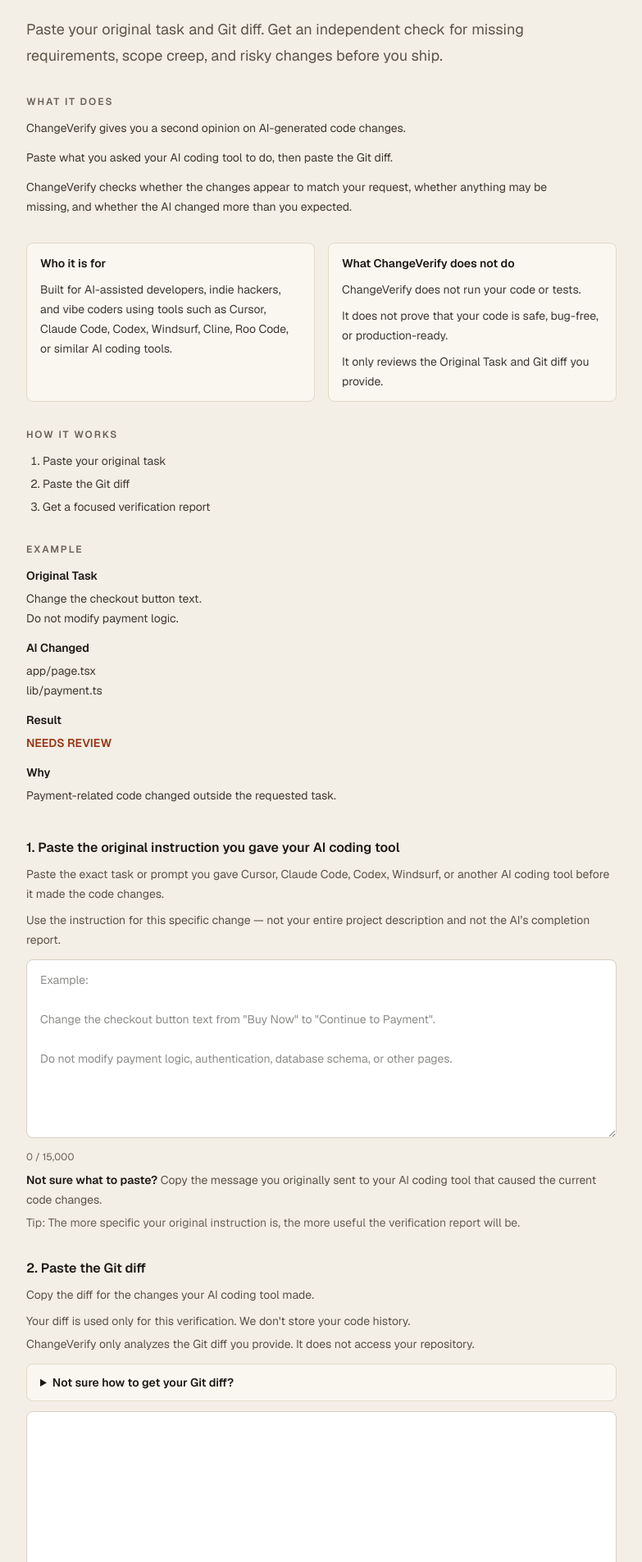
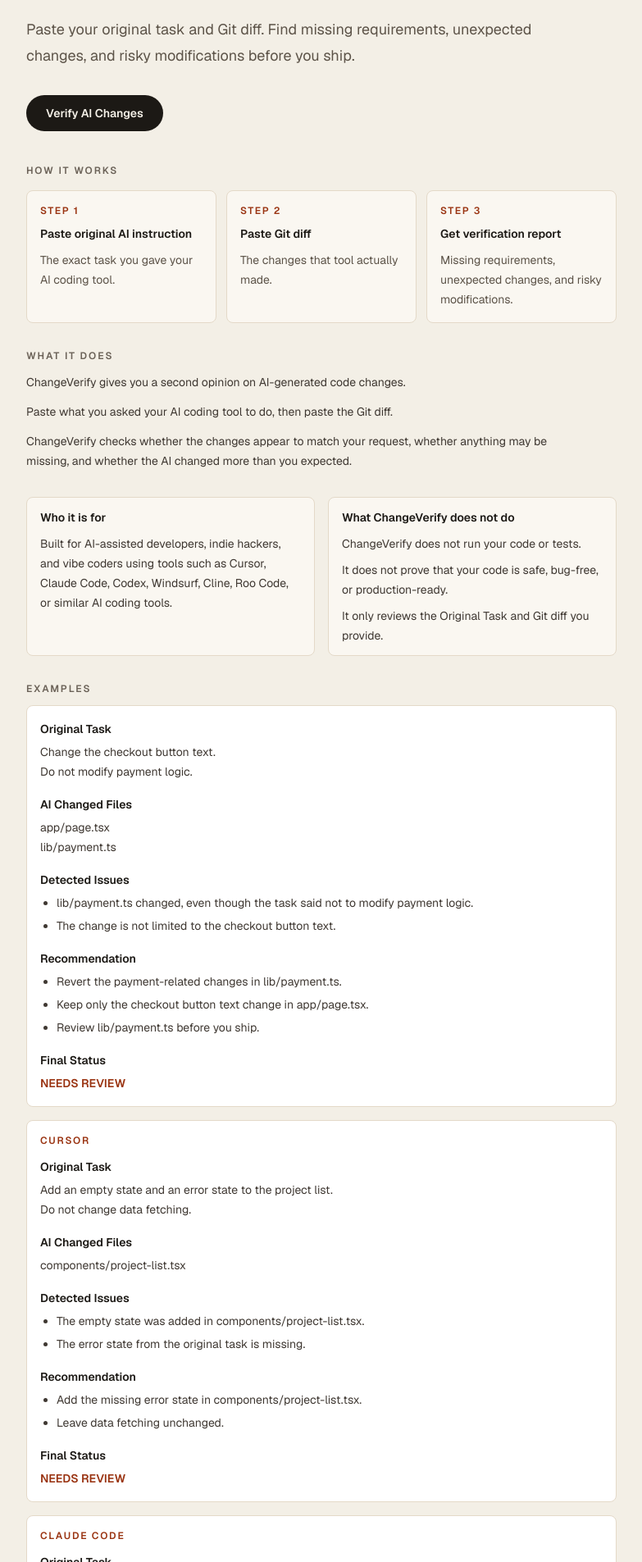
Before and after one commit to Tiger-teng2026/ChangeVerify, a Next.js app: page / in a window 1280 px wide. Shown: the part 215-2120 px from the top of the page at 82% size, without its empty margins (248-1031 px from the left). Built offline with nearby package versions, Linux system fonts and the light colour scheme.

Commit message:
Improve landing page conversion

```diff
--- a/app/layout.tsx
+++ b/app/layout.tsx
@@ -13,9 +13,14 @@
 });
 
 export const metadata: Metadata = {
-  title: "ChangeVerify",
+  title: "ChangeVerify - Verify AI Coding Agent Changes Before Shipping",
   description:
-    "Paste your original task and Git diff. Get an independent check for missing requirements, scope creep, and risky changes before you ship.",
+    "Verify whether AI coding agents actually completed your request. Analyze Git diff to find missing requirements, unexpected changes, and risky modifications before shipping.",
+  openGraph: {
+    title: "ChangeVerify - Verify AI Coding Agent Changes",
+    description:
+      "Check whether Cursor, Claude Code, and other AI coding agents actually did what you asked.",
+  },
 };
 
 export default function RootLayout({ children }: LayoutProps<"/">) {
--- a/app/page.tsx
+++ b/app/page.tsx
@@ -10,12 +10,18 @@
   return (
     <Shell>
       <h1 className="text-4xl font-semibold tracking-tight text-balance sm:text-5xl sm:leading-[1.1]">
-        Did your AI coding agent actually do what you asked?
+        Did Your AI Coding Agent Actually Do What You Asked?
       </h1>
       <p className="mt-5 max-w-2xl text-lg leading-8 text-[#5c5348]">
-        Paste your original task and Git diff. Get an independent check for missing requirements,
-        scope creep, and risky changes before you ship.
+        Paste your original task and Git diff. Find missing requirements, unexpected changes, and
+        risky modifications before you ship.
       </p>
+      <a
+        href="#verify"
+        className="mt-8 inline-flex rounded-full bg-[#1c1915] px-6 py-3 text-sm font-semibold text-[#f3efe6]"
+      >
+        Verify AI Changes
+      </a>
       <ProductIntro />
       <VerifyForm hardMaxDiffChars={readHardMaxDiffChars()} maxTaskChars={MAX_TASK_CHARS} />
     </Shell>
--- a/components/product-intro.tsx
+++ b/components/product-intro.tsx
@@ -1,6 +1,89 @@
+const examples = [
+  {
+    tool: "",
+    originalTask: "Change the checkout button text.\nDo not modify payment logic.",
+    files: ["app/page.tsx", "lib/payment.ts"],
+    issues: [
+      "lib/payment.ts changed, even though the task said not to modify payment logic.",
+      "The change is not limited to the checkout button text.",
+    ],
+    recommendations: [
+      "Revert the payment-related changes in lib/payment.ts.",
+      "Keep only the checkout button text change in app/page.tsx.",
+      "Review lib/payment.ts before you ship.",
+    ],
+    status: "NEEDS REVIEW",
+  },
+  {
+    tool: "Cursor",
+    originalTask:
+      "Add an empty state and an error state to the project list.\nDo not change data fetching.",
+    files: ["components/project-list.tsx"],
+    issues: [
+      "The empty state was added in components/project-list.tsx.",
+      "The error state from the original task is missing.",
+    ],
+    recommendations: [
+      "Add the missing error state in components/project-list.tsx.",
+      "Leave data fetching unchanged.",
+    ],
+    status: "NEEDS REVIEW",
+  },
+  {
+    tool: "Claude Code",
+    originalTask:
+      'Update the pricing page headline to "Plans for indie developers".\nDo not change checkout, billing, or environment variables.',
+    files: ["app/pricing/page.tsx", "lib/billing.ts", ".env.example"],
+    issues: [
+      "lib/billing.ts and .env.example changed outside the headline task.",
+      "A billing environment variable name was changed.",
+    ],
+    recommendations: [
+      "Revert lib/billing.ts and .env.example.",
+      "Keep only the headline change in app/pricing/page.tsx.",
+    ],
+    status: "NEEDS REVIEW",
+  },
+];
+
+const steps = [
+  {
+    title: "Paste original AI instruction",
+    detail: "The exact task you gave your AI coding tool.",
+  },
+  {
+    title: "Paste Git diff",
+    detail: "The changes that tool actually made.",
+  },
+  {
+    title: "Get verification report",
+    detail: "Missing requirements, unexpected changes, and risky modifications.",
+  },
+];
+
 export function ProductIntro() {
   return (
-    <div className="mt-8 space-y-8 text-sm leading-6 text-[#3f3832]">
+    <div className="mt-10 space-y-8 text-sm leading-6 text-[#3f3832]">
+      <section>
+        <h2 className="text-xs font-semibold tracking-[0.16em] uppercase text-[#6b6258]">
+          How it works
+        </h2>
+        <ol className="mt-4 grid gap-3 sm:grid-cols-3">
+          {steps.map((step, index) => (
+            <li
+              key={step.title}
+              className="rounded-lg border border-[#e4d9c8] bg-[#faf7f1] px-4 py-4"
+            >
+              <p className="text-xs font-semibold tracking-[0.14em] uppercase text-[#9a3412]">
+                Step {index + 1}
+              </p>
+              <p className="mt-2 font-semibold text-[#1c1915]">{step.title}</p>
+              <p className="mt-2 text-[#5c5348]">{step.detail}</p>
+            </li>
+          ))}
+        </ol>
+      </section>
+
       <section>
         <h2 className="text-xs font-semibold tracking-[0.16em] uppercase text-[#6b6258]">
           What it does
@@ -34,38 +117,67 @@
       </div>
 
       <section>
-        <h2 className="text-xs font-semibold tracking-[0.16em] uppercase text-[#6b6258]">
-          How it works
-        </h2>
-        <ol className="mt-3 list-decimal space-y-1 pl-5">
-          <li>Paste your original task</li>
-          <li>Paste the Git diff</li>
-          <li>Get a focused verification report</li>
-        </ol>
-      </section>
-
-      <section>
-        <h2 className="text-xs font-semibold tracking-[0.16em] uppercase text-[#6b6258]">Example</h2>
-        <dl className="mt-3 max-w-2xl space-y-3">
+        <h2 className="text-xs font-semibold tracking-[0.16em] uppercase text-[#6b6258]">Examples</h2>
+        <div className="mt-3 space-y-4">
+          {examples.map((example) => (
+            <article
+              key={example.originalTask}
+              className="rounded-lg border border-[#e4d9c8] bg-white px-4 py-4"
+            >
+              {example.tool ? (
+                <p className="text-xs font-semibold tracking-[0.14em] uppercase text-[#9a3412]">
+                  {example.tool}
+                </p>
+              ) : null}
+              <dl className={example.tool ? "mt-3 space-y-4" : "space-y-4"}>
                 <div>
                   <dt className="font-semibold text-[#1c1915]">Original Task</dt>
-            <dd className="mt-1 whitespace-pre-line">
-              Change the checkout button text.{"\n"}Do not modify payment logic.
+                  <dd className="mt-1 whitespace-pre-line text-[#3f3832]">{example.originalTask}</dd>
+                </div>
+                <div>
+                  <dt className="font-semibold text-[#1c1915]">AI Changed Files</dt>
+                  <dd className="mt-1 whitespace-pre-line text-[#3f3832]">{example.files.join("\n")}</dd>
+                </div>
+                <div>
+                  <dt className="font-semibold text-[#1c1915]">Detected Issues</dt>
+                  <dd className="mt-1">
+                    <ul className="list-disc space-y-1 pl-5">
+                      {example.issues.map((issue) => (
+                        <li key={issue}>{issue}</li>
+                      ))}
+                    </ul>
                   </dd>
                 </div>
                 <div>
-            <dt className="font-semibold text-[#1c1915]">AI Changed</dt>
-            <dd className="mt-1 whitespace-pre-line">{"app/page.tsx\nlib/payment.ts"}</dd>
+                  <dt className="font-semibold text-[#1c1915]">Recommendation</dt>
+                  <dd className="mt-1">
+                    <ul className="list-disc space-y-1 pl-5">
+                      {example.recommendations.map((item) => (
+                        <li key={item}>{item}</li>
+                      ))}
+                    </ul>
+                  </dd>
                 </div>
                 <div>
-            <dt className="font-semibold text-[#1c1915]">Result</dt>
-            <dd className="mt-1 font-semibold text-[#9a3412]">NEEDS REVIEW</dd>
-          </div>
-          <div>
-            <dt className="font-semibold text-[#1c1915]">Why</dt>
-            <dd className="mt-1">Payment-related code changed outside the requested task.</dd>
+                  <dt className="font-semibold text-[#1c1915]">Final Status</dt>
+                  <dd className="mt-1 font-semibold text-[#9a3412]">{example.status}</dd>
                 </div>
               </dl>
+            </article>
+          ))}
+        </div>
+      </section>
+
+      <section className="rounded-lg border border-[#e4d9c8] bg-[#faf7f1] px-4 py-4">
+        <h2 className="font-semibold text-[#1c1915]">Privacy and security</h2>
+        <div className="mt-2 max-w-2xl space-y-2 text-[#5c5348]">
+          <p>Your code is not stored.</p>
+          <p>
+            The original task and Git diff are used only for this verification. ChangeVerify does not
+            keep your code history.
+          </p>
+          <p>ChangeVerify does not access your repository. You paste the diff yourself.</p>
+        </div>
       </section>
     </div>
   );
--- a/components/verify-form.tsx
+++ b/components/verify-form.tsx
@@ -108,7 +108,7 @@
   }
 
   return (
-    <form onSubmit={onSubmit} className="mt-10 space-y-8">
+    <form id="verify" onSubmit={onSubmit} className="mt-10 scroll-mt-8 space-y-8">
       <div>
         <label htmlFor="original-task" className="block text-base font-semibold">
           1. Paste the original instruction you gave your AI coding tool
```
Lines whose indentation alone changed are shown as unchanged.
